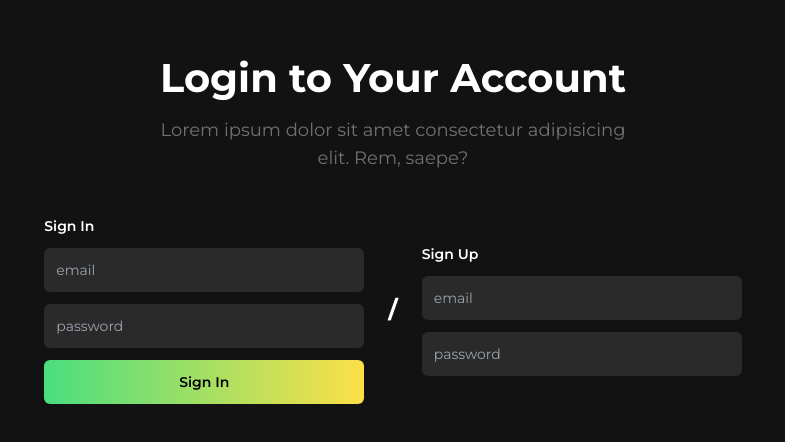
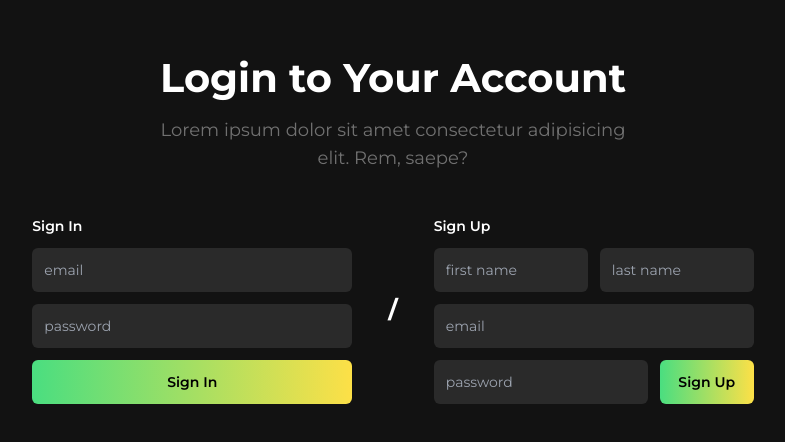
Before and after one commit to heyyakash/CollabWrite, a Next.js app: page /login in a window 1280 px wide. Shown: the part 166-608 px from the top of the page, without its empty margins (247-1032 px from the left). Built offline with nearby package versions, Linux system fonts and the light colour scheme; no server answers.

Commit message:
signup working

```diff
--- a/components/Login.tsx
+++ b/components/Login.tsx
@@ -1,25 +1,70 @@
+import { Account, Client, ID } from 'appwrite'
 import React from 'react'
+import { useForm } from 'react-hook-form'
+
+type SignInDetails = {
+    email: string
+    password: string
+}
+
+type SignUpDetails = SignInDetails & {
+    fname: string
+    lname: string
+
+}
 
 const Login = () => {
+    const client = new Client()
+        .setEndpoint(process.env.NEXT_PUBLIC_APPWRITE_ENDPOINT as string)
+        .setProject(process.env.NEXT_PUBLIC_APPWRITE_PROJECT_ID as string)
+    const {register:signUpRegister, handleSubmit} = useForm<SignUpDetails>()
+    const {register:signInRegister} = useForm<SignInDetails>()
+
+
+
+    const handleSignUp = (data:SignUpDetails) => {
+        console.log(data)
+        const account = new Account(client)
+        account.create(
+            ID.unique(),
+            data.email,
+            data.password,
+            data.fname.charAt(0).toUpperCase() + data.fname.slice(1) + " " + data.lname.charAt(0).toUpperCase() + data.lname.slice(1)
+        )
+
+    }
+
+    const handleSignIn = (data:SignInDetails) => {
+        console.log(data)
+    }
+
     return (
         <section className='min-h-screen w-full flex items-center justify-center flex-col gap-2 bg-[#121212] text-white'>
             <h2 className='text-[2.5rem] font-[700]'>Login to Your Account</h2>
             <p className='text-lg w-[500px] text-white/40 text-center'>Lorem ipsum dolor sit amet consectetur adipisicing elit. Rem, saepe?</p>
-            <div className='flex gap-2 items-center mt-5 justify-evenly min-w-[700px]'>
+            <div className='flex gap-5 items-center mt-5 justify-evenly min-w-[700px]'>
 
                 <form className='p-4 flex flex-col gap-3'>
                     <p className='text-sm font-semibold'>Sign In</p>
-                    <input required type="text" placeholder='email' className='primary-input' />
-                    <input required type="password" placeholder='password' className='primary-input' />
-                    <input type="submit" value = "Sign In" className='primary-input bg-gradient-to-r from-green-400 to-yellow-300  text-black font-semibold cursor-pointer '  />
+                    <input required {...signInRegister("email")} type="text" placeholder='email' className='primary-input' />
+                    <input required {...signInRegister("password")} type="password" placeholder='password' className='primary-input' />
+                    <input type="submit" value="Sign In" className='primary-input primary-gradient text-black font-semibold cursor-pointer ' />
                 </form>
 
                 <p className='text-2xl font-bold'>/</p>
 
-                <form className='p-4 flex flex-col gap-3'>
+                <form onSubmit={handleSubmit(handleSignUp)} className='p-4 flex flex-col gap-3'>
                     <p className='text-sm font-semibold'>Sign Up</p>
-                    <input required type="text" placeholder='email' className='primary-input' />
-                    <input required type="password" placeholder='password' className='primary-input' />
+                    <div className='flex gap-3'>
+                        <input required type="text" {...signUpRegister("fname")} placeholder='first name' className='primary-input w-[calc(160px-.375rem)]' />
+                        <input required type="text" {...signUpRegister("lname")} placeholder='last name' className='primary-input w-[calc(160px-.375rem)]' />
+                    </div>
+                    <input required type="email" {...signUpRegister("email")} placeholder='email' className='primary-input' />
+                    <div className='flex gap-3'>
+                        <input required type="password" {...signUpRegister("password")} placeholder='password' className='primary-input w-[calc(220px-.375rem)]' />
+                        <input type="submit" value="Sign Up" className='primary-input primary-gradient cursor-pointer trans  text-black font-semibold w-[calc(100px-.375rem)]' />
+                    </div>
+
                 </form>
             </div>
         </section>
--- a/package.json
+++ b/package.json
@@ -20,6 +20,7 @@
     "postcss": "8.4.24",
     "react": "18.2.0",
     "react-dom": "18.2.0",
+    "react-hook-form": "^7.44.2",
     "react-icons": "^4.9.0",
     "tailwindcss": "3.3.2",
     "typescript": "5.0.4"
--- a/styles/globals.css
+++ b/styles/globals.css
@@ -18,6 +18,13 @@ body{
 
 @layer components{
 .primary-input{
-  @apply border-none outline-none p-3 text-sm min-w-[320px] rounded-md bg-white/10
+  @apply border-none outline-none p-3 text-sm w-[320px] rounded-md bg-white/10
 }
+.primary-gradient{
+@apply bg-gradient-to-r from-green-400 to-yellow-300
 }
+.trans{
+@apply transition-all duration-200;
+}
+
+}
```
Also changed, not shown: 1 other file (tests, documents, lock files or other folders).
